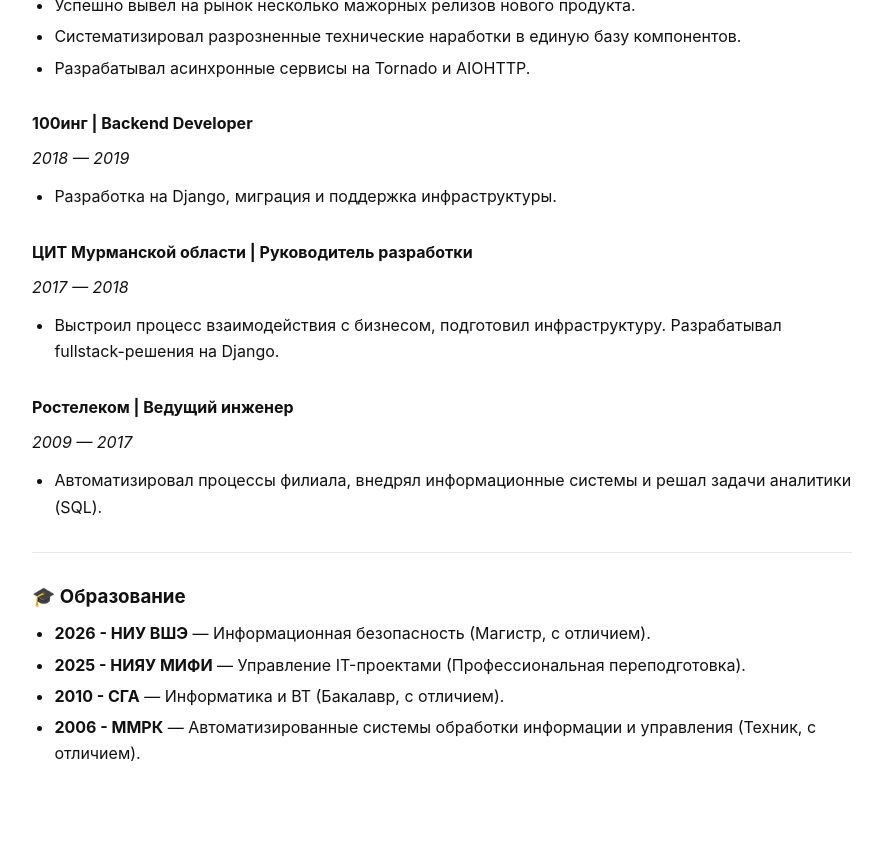
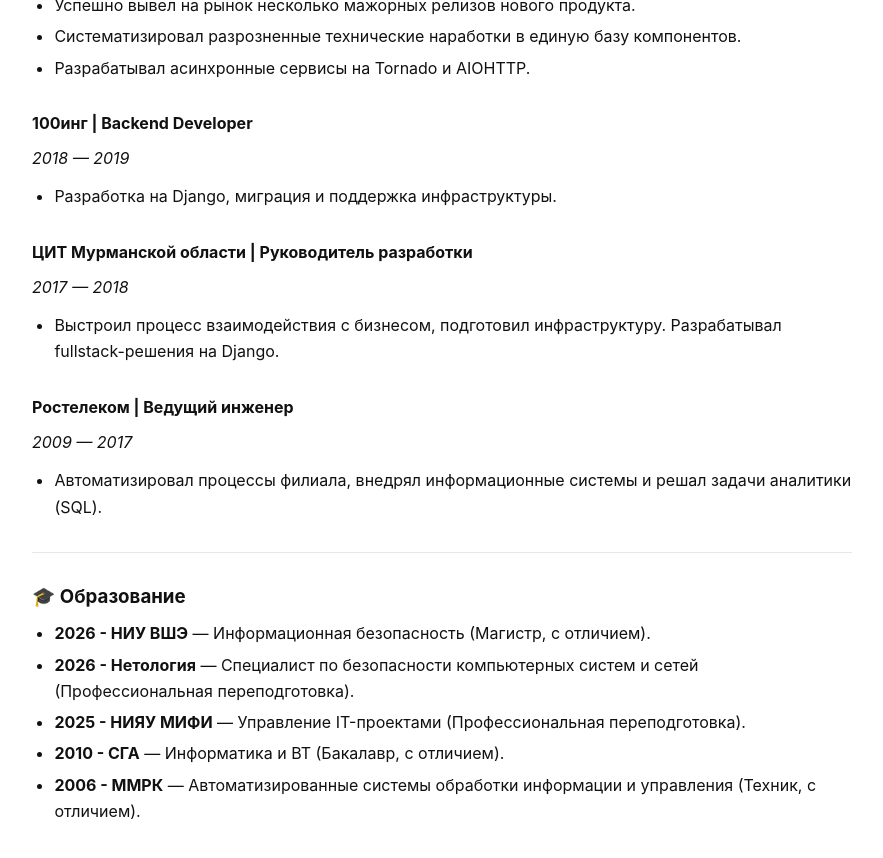
Before and after one commit to devalv/website, a Jekyll site: the page built from index.md, in a window 1280 px wide and 900 px high, scrolled down 1821 px. Shown: the top 858 px of the window, without its empty margins (198-1081 px from the left). Built offline with Jekyll 4.4.1, drawn with Linux system fonts in a browser that asks for light colours.

Commit message:
Update index.md

```diff
--- a/index.md
+++ b/index.md
@@ -74,6 +74,7 @@ permalink: /
 ### 🎓 Образование
 
 * **2026 - НИУ ВШЭ** — Информационная безопасность (Магистр, с отличием).
+* **2026 - Нетология** — Специалист по безопасности компьютерных систем и сетей (Профессиональная переподготовка).
 * **2025 - НИЯУ МИФИ** — Управление IT-проектами (Профессиональная переподготовка).
 * **2010 - СГА** — Информатика и ВТ (Бакалавр, с отличием).
 * **2006 - ММРК** — Автоматизированные системы обработки информации и управления (Техник, с отличием).
```
